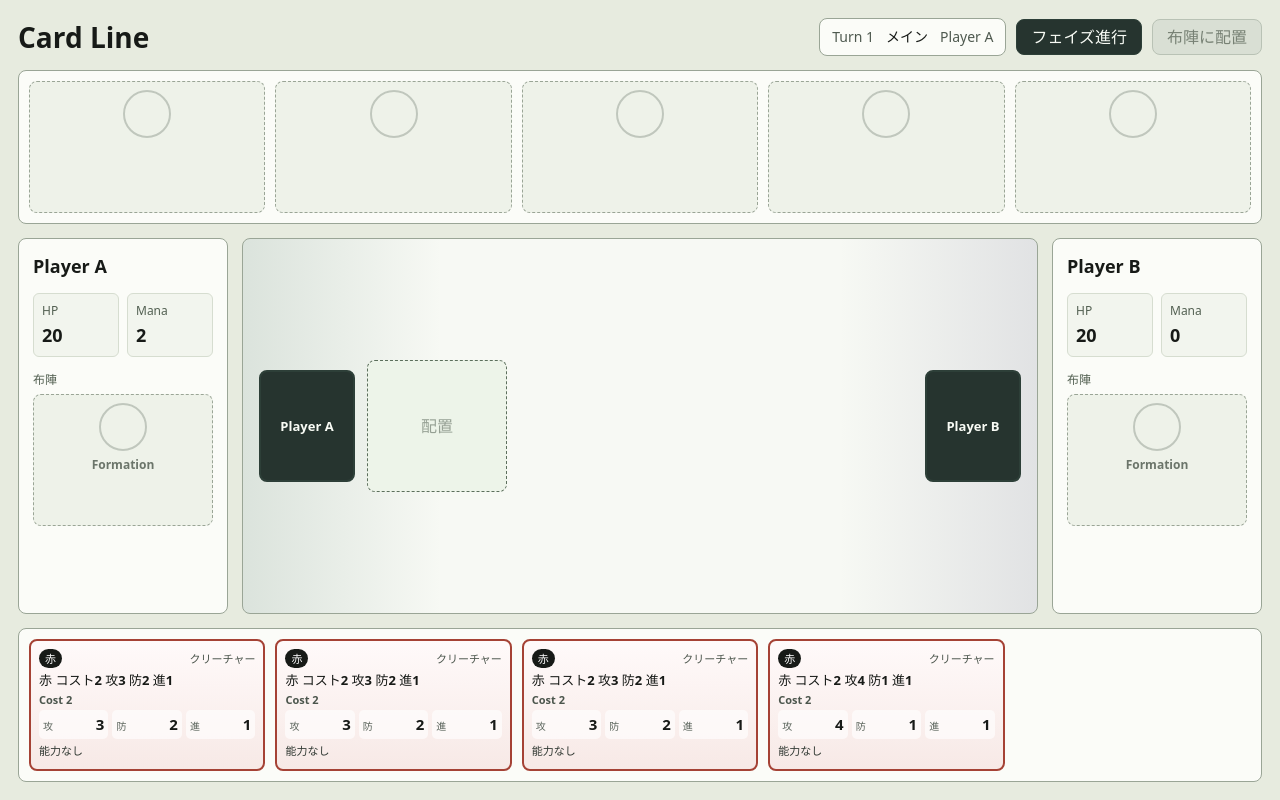
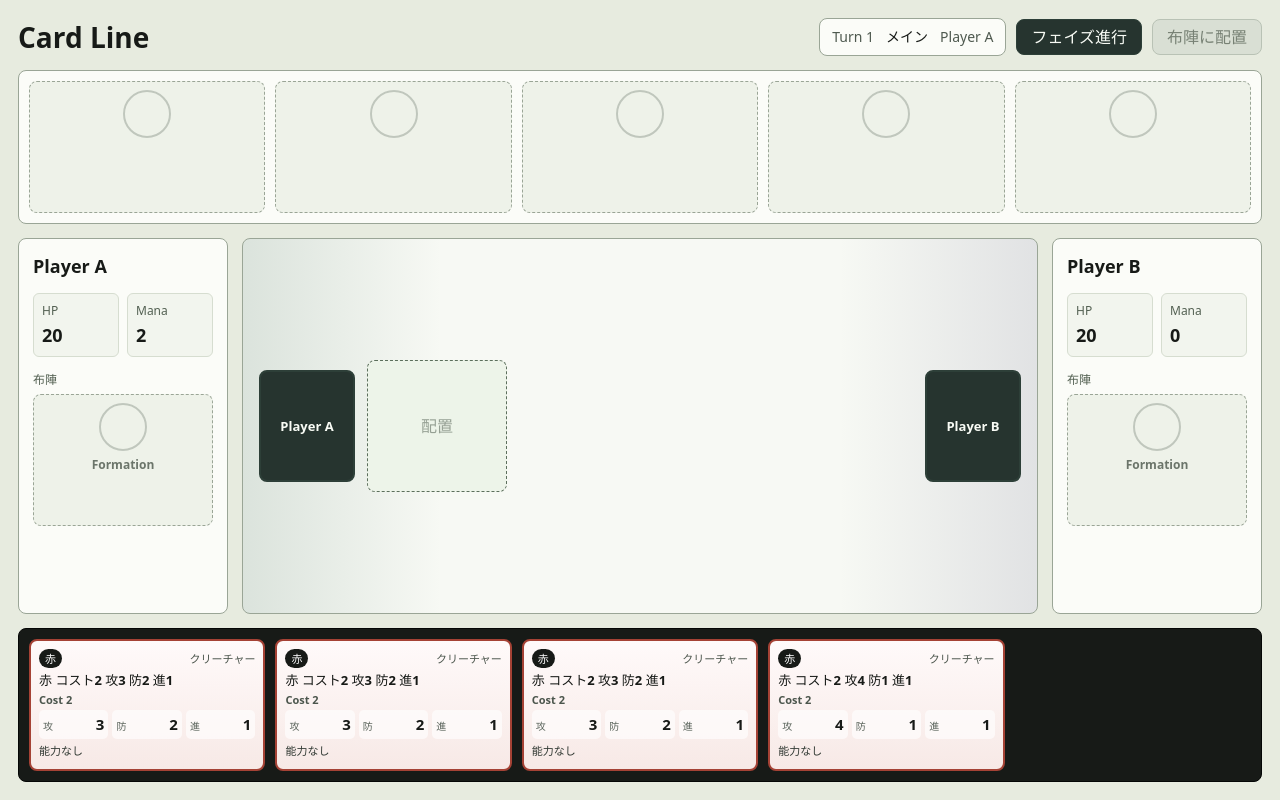
Before and after one commit to kurehajime/cardivide, a React (Vite) app: page / in a window 1280 px wide. Built offline with nearby package versions, Linux system fonts and the light colour scheme.

Commit message:
ターンプレイヤーをわかりやすく

```diff
--- a/src/App.css
+++ b/src/App.css
@@ -321,6 +321,12 @@
   gap: 10px;
   padding: 10px;
   align-items: stretch;
+  transition: background-color 180ms ease, border-color 180ms ease;
+}
+
+.hand-panel-active {
+  border-color: #050605;
+  background: #171a17;
 }
 
 .hand-card-button {
--- a/src/components/GameApp.tsx
+++ b/src/components/GameApp.tsx
@@ -155,6 +155,7 @@ const GameApp = () => {
             cards={playerBHand}
             playerName={playerB.name}
             position="top"
+            active={state.activePlayerId === 'playerB'}
             disabled={state.activePlayerId !== 'playerB' || state.phase !== 'main'}
             selectedCardId={state.activePlayerId === 'playerB' ? selectedCardId : null}
             onCardClick={handleCardClick}
@@ -183,6 +184,7 @@ const GameApp = () => {
             cards={playerAHand}
             playerName={playerA.name}
             position="bottom"
+            active={state.activePlayerId === 'playerA'}
             disabled={state.activePlayerId !== 'playerA' || state.phase !== 'main'}
             selectedCardId={state.activePlayerId === 'playerA' ? selectedCardId : null}
             onCardClick={handleCardClick}
--- a/src/components/HandView.tsx
+++ b/src/components/HandView.tsx
@@ -6,6 +6,7 @@ type HandViewProps = {
   cards: CardInstance[]
   playerName: string
   position: 'top' | 'bottom'
+  active?: boolean
   disabled?: boolean
   selectedCardId?: CardInstanceId | null
   onCardClick?: (cardId: CardInstanceId) => void
@@ -17,6 +18,7 @@ const HandView = ({
   cards,
   playerName,
   position,
+  active = false,
   disabled = false,
   selectedCardId = null,
   onCardClick,
@@ -24,7 +26,10 @@ const HandView = ({
   const visibleCards = cards.length > 0 ? cards : Array.from({ length: EMPTY_HAND_SLOTS }, () => null)
 
   return (
-    <section className={`hand-panel hand-panel-${position}`} aria-label={`${playerName} hand`}>
+    <section
+      className={`hand-panel hand-panel-${position} ${active ? 'hand-panel-active' : ''}`}
+      aria-label={`${playerName} hand`}
+    >
       {visibleCards.map((card, index) => (
         <motion.button
           key={card?.id ?? `empty-${index}`}
```
